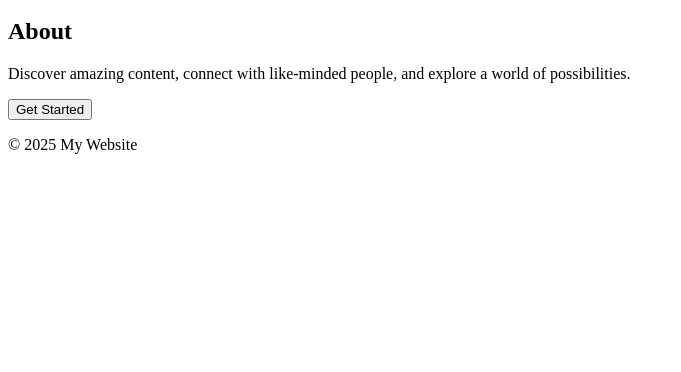
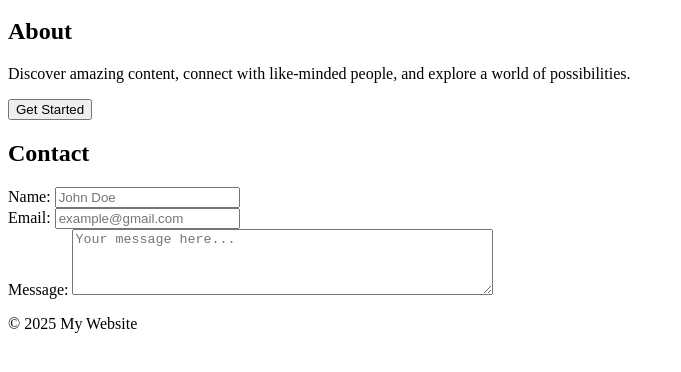
Before and after one commit to Paul-Tunda/website-project, a plain HTML site: page index.html in a window 1280 px wide. Shown: the part 122-494 px from the top of the page, without its empty margins (0-681 px from the left). Drawn offline with Linux system fonts and the light colour scheme.

Commit message:
added a contact form feature

```diff
--- a/index.html
+++ b/index.html
@@ -18,6 +18,24 @@
   <button>Get Started</button>
 </section>
 
+<section>
+  <h1>Contact</h1>
+  <form action="action.php" method="post">
+    <div>
+      <label for="name">Name: </label>
+      <input type="text" id="name" name="name" placeholder="John Doe" required>
+    </div>
+    <div>
+      <label for="email">Email: </label>
+      <input type="email" id="email" name="email" placeholder="example@gmail.com" required>
+    </div>
+    <div>
+      <label for="message">Message: </label>
+      <textarea id="message" name="message" rows="4" cols="50" placeholder="Your message here..." required></textarea>
+    </div>
+  </form>
+</section>
+
 <footer>
   <p>&copy; 2025 My Website</p>
 </footer>
```
